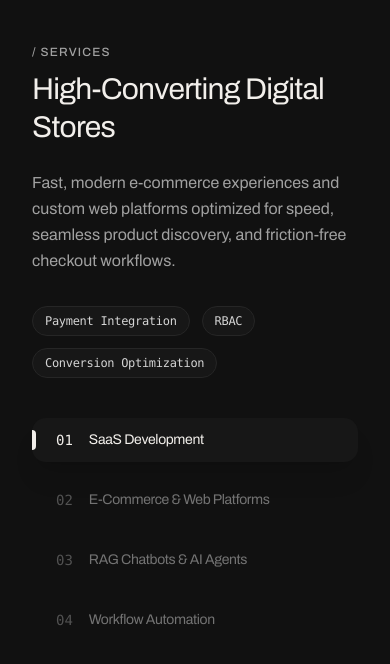
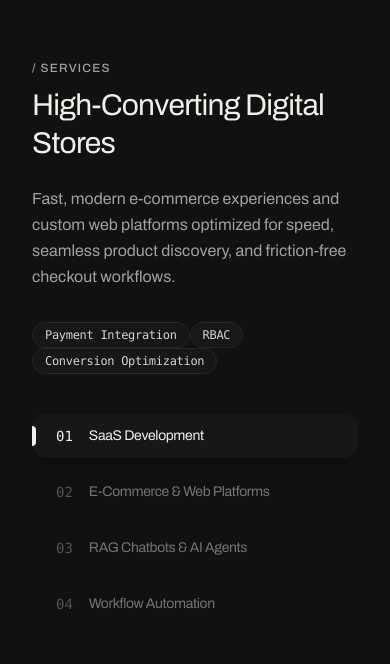
Before and after one commit to Ahmadzia011/ahmad_portfolio, a Next.js app: page /homepage in a window 390 px wide. Shown: the part 1809-2473 px from the top of the page. Built offline with nearby package versions, Linux system fonts and the light colour scheme; a web font is replaced by a local one.

Commit message:
Fixed the spacing issue in service section on smaller screen

```diff
--- a/src/app/homepage/servicesSec.tsx
+++ b/src/app/homepage/servicesSec.tsx
@@ -64,11 +64,11 @@ export default function InteractiveScrollSection() {
                 <p className="text-neutral-400 text-base md:text-lg leading-relaxed">
                   {SECTIONS[activeIndex]?.description}
                 </p>
-                <div className="flex flex-wrap gap-3 pt-2">
+                <div className="flex flex-wrap sm:gap-3 pt-2">
                   {SECTIONS[activeIndex]?.tags.map((tag) => (
                     <span
                       key={tag}
-                      className="text-xs px-3 py-1.5 rounded-full border border-neutral-800 bg-neutral-900 text-neutral-300 font-mono tracking-tight"
+                      className="text-xs px-3 py-1 rounded-full border border-neutral-800 bg-neutral-900 text-neutral-300 font-mono tracking-tight"
                     >
                       {tag}
                     </span>
@@ -80,7 +80,7 @@ export default function InteractiveScrollSection() {
           </div>
 
           {/* RIGHT COLUMN: Navigation Rows Indicator */}
-          <div className="flex flex-col space-y-4 ">
+          <div className="flex flex-col space-y-3 ">
             {SECTIONS.map((item, index) => {
               const isActive = activeIndex === index;
               return (
```
